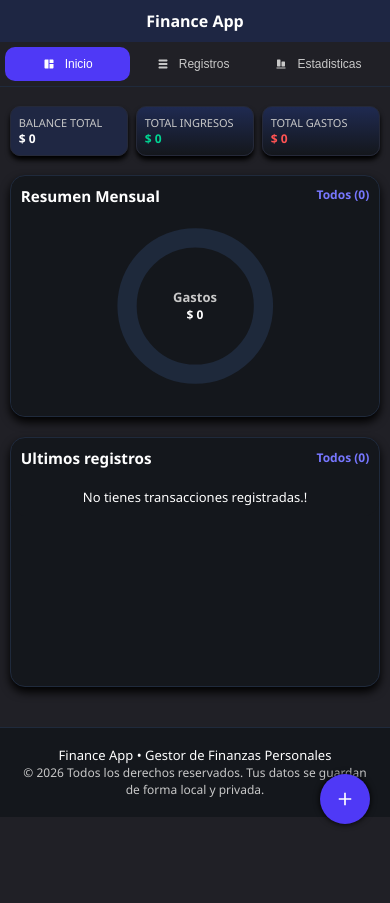
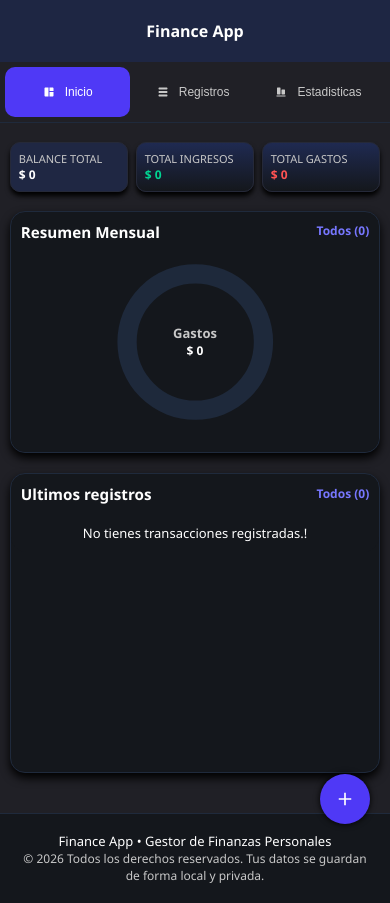
Before and after one commit to Davidpuente12/finance-App, a React (Vite) app: page / in a window 390 px wide. Before the commit the page ends 844 px from the top, so only its background shows below. Built offline with nearby package versions, Linux system fonts and the light colour scheme.

Commit message:
targetas de gastos

```diff
--- a/src/Section_registro/section_registros.css
+++ b/src/Section_registro/section_registros.css
@@ -1,6 +1,6 @@
 .section-registros {
   width: 60%;
-  min-height: 250px;
+  min-height: 300px;
   background: var(--bg-primary);
 }
 .section-registros-pages {
--- a/src/index.css
+++ b/src/index.css
@@ -25,7 +25,6 @@
   --button-green: rgb(0, 212, 146);
 }
 body {
-  /* height: auto; */
   background: var(--bg-body);
   font-size: clamp(1.3rem, 2vw, 1.6rem);
   font-family: "Segoe UI", Tahoma, Geneva, Verdana, sans-serif;
@@ -215,10 +214,11 @@ footer {
     padding: 0px;
   }
   header h1 {
-    margin: 10px auto;
+    margin: 20px auto;
   }
   .header-navegation {
     width: 100%;
+    height: 60px;
     border-radius: 0;
   }
   .header-navegation button {
```
